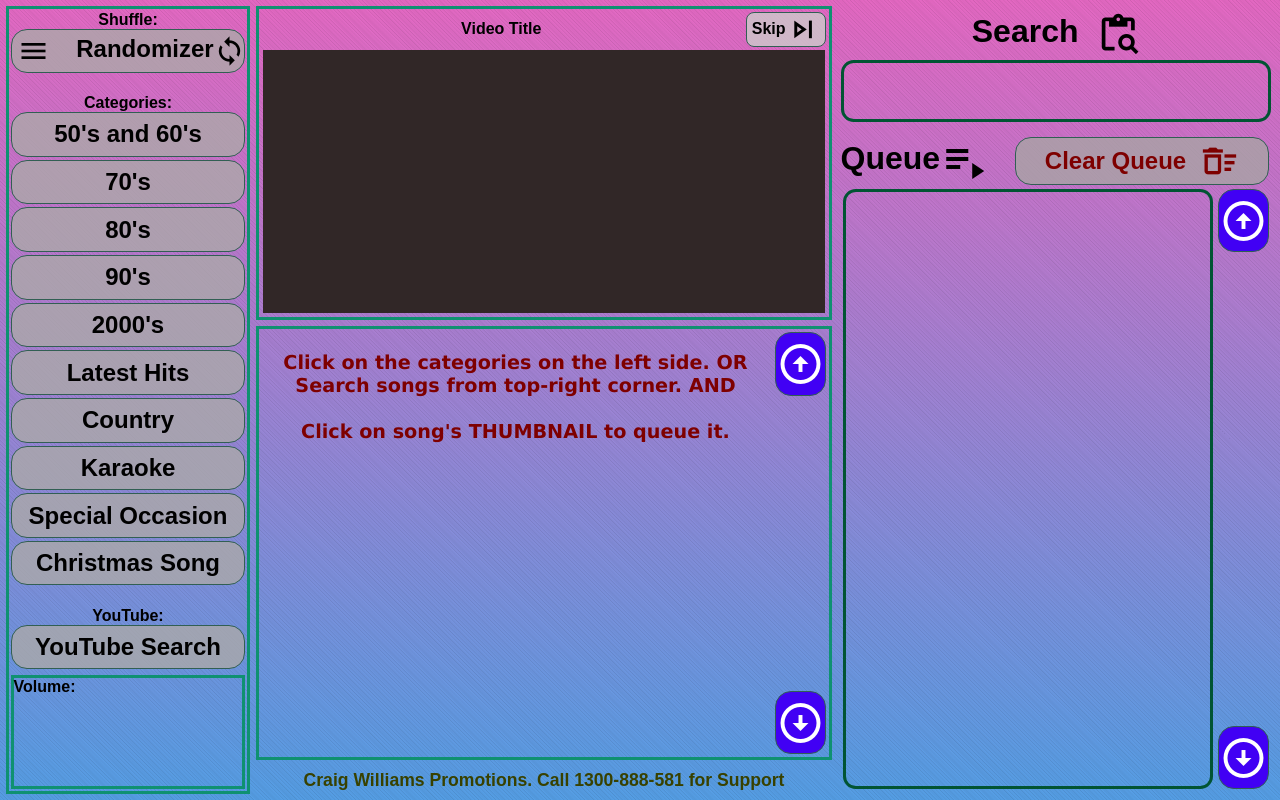
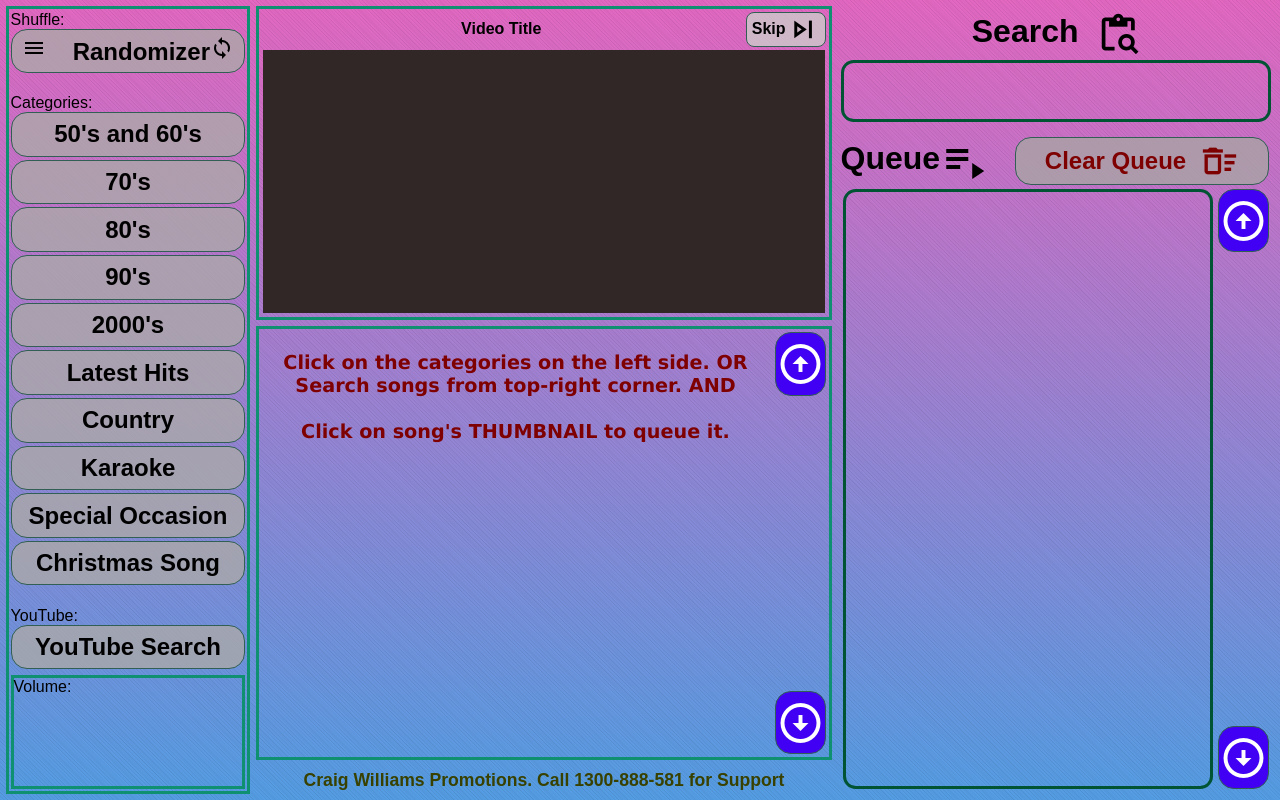
Before and after one commit to sedhain-pankaj/JukeBoxReactJS, a React (Vite) app: page / in a window 1280 px wide. Built offline with nearby package versions, Linux system fonts and the light colour scheme.

Commit message:
same style for spans

```diff
--- a/src/components/left-block/left-block.tsx
+++ b/src/components/left-block/left-block.tsx
@@ -24,43 +24,16 @@ export const LeftBlock = ({}) => {
         <div>
             <div className={styles.category_button}>
                 {/* Shuffle heading and button */}
-                <span
-                    style={{
-                        fontWeight: 'bold',
-                        display: 'flex',
-                        placeContent: 'center',
-                    }}
-                >
-                    Shuffle:
-                </span>
+                <span className={styles['span-heading']}>Shuffle:</span>
                 <button className={styles['button-randomizer']}>
-                    <i
-                        className="material-icons-outlined"
-                        style={{ fontSize: '2rem', verticalAlign: 'middle' }}
-                    >
-                        menu
-                    </i>
+                    <i className="material-icons-outlined">menu</i>
                     &nbsp; &nbsp; Randomizer
-                    <i
-                        className="material-icons-outlined"
-                        style={{ fontSize: '2rem', verticalAlign: 'middle' }}
-                    >
-                        sync
-                    </i>
+                    <i className="material-icons-outlined">sync</i>
                 </button>
                 <br />
 
                 {/* Category heading and buttons */}
-                <span
-                    style={{
-                        fontWeight: 'bold',
-                        display: 'flex',
-                        placeContent: 'center',
-                    }}
-                >
-                    Categories:
-                </span>
-
+                <span className={styles['span-heading']}>Categories:</span>
                 {category_buttons.map((button_name, index) => (
                     <Fragment key={index}>
                         <button className={styles['button-left']}>{button_name}</button>
@@ -69,21 +42,13 @@ export const LeftBlock = ({}) => {
                 <br />
 
                 {/* YouTube heading and button */}
-                <span
-                    style={{
-                        fontWeight: 'bold',
-                        display: 'flex',
-                        placeContent: 'center',
-                    }}
-                >
-                    YouTube:
-                </span>
+                <span className={styles['span-heading']}>YouTube:</span>
                 <button className={styles['button-yt']}> YouTube Search</button>
             </div>
 
             {/* Volume heading and buttons */}
             <div className={styles.volume_block}>
-                <span style={{ fontWeight: 'bold' }}>Volume:</span>
+                <span className={styles['span-heading']}>Volume:</span>
             </div>
         </div>
     );
```
